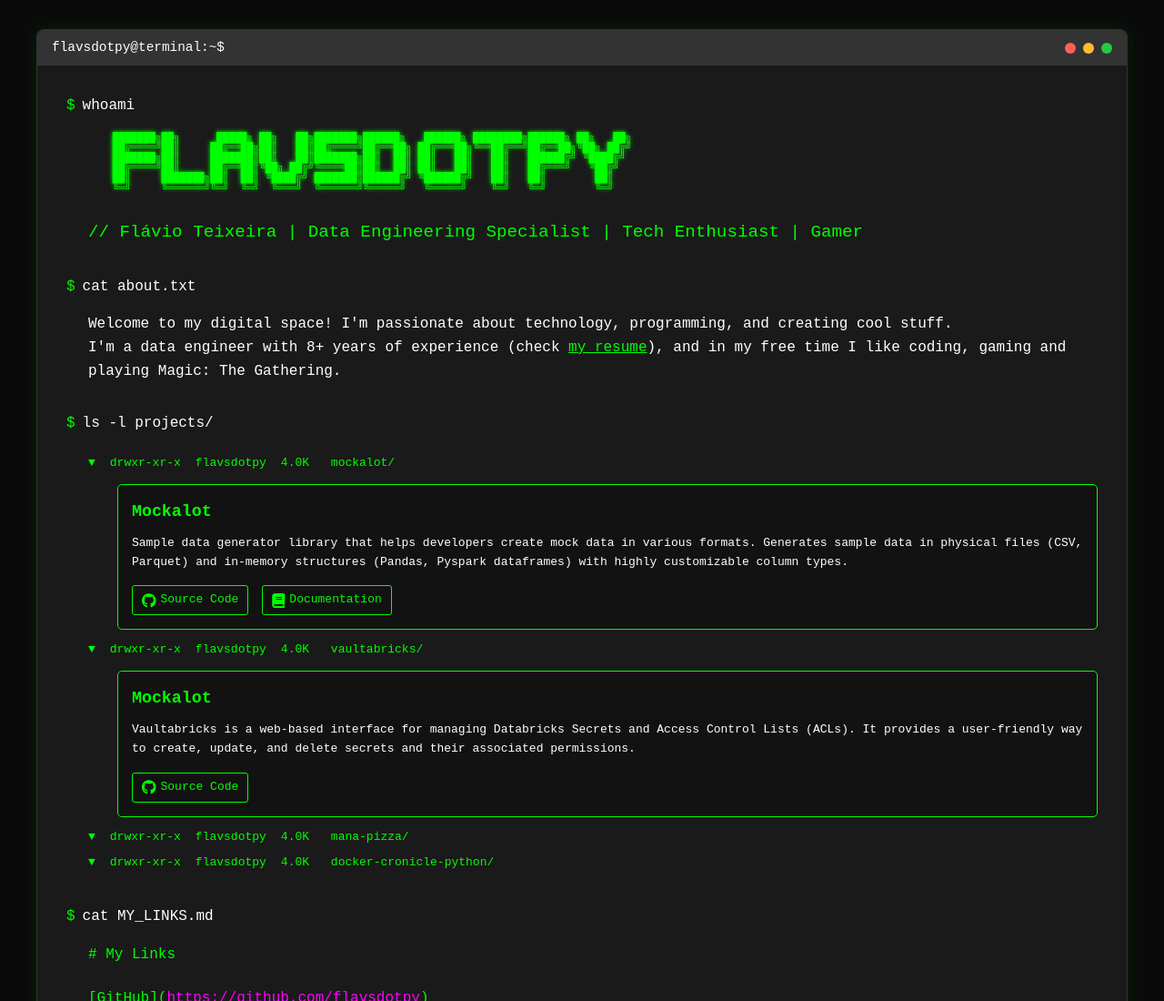
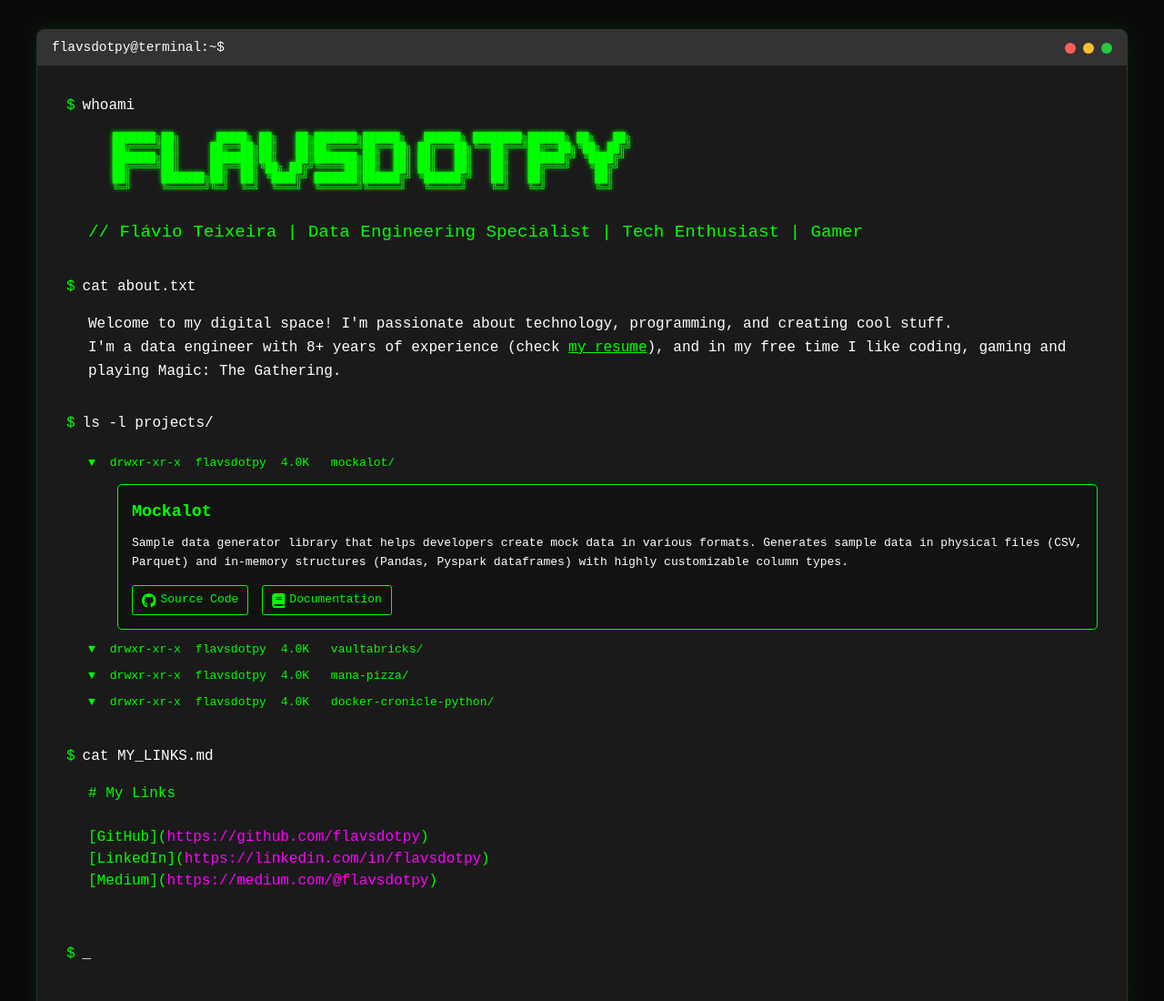
Before and after one commit to flavsdotpy/flavsdotpy.com, a plain HTML site: page app/index.html in a window 1280 px wide. Shown: the top 1100 px of the page at 91% size. Drawn offline with Linux system fonts and the light colour scheme.

Commit message:
hotfix to expanded project line

```diff
--- a/app/index.html
+++ b/app/index.html
@@ -77,7 +77,7 @@
                             <span class="ls-size">4.0K</span>
                             <span class="ls-name">vaultabricks/</span>
                         </div>
-                        <div class="project-card expanded">
+                        <div class="project-card">
                             <h3><a href="https://github.com/flavsdotpy/vaultabricks" target="_blank" class="project-title">Mockalot</a></h3>
                             <p>Vaultabricks is a web-based interface for managing Databricks Secrets and Access Control Lists (ACLs). It provides a user-friendly way to create, update, and delete secrets and their associated permissions.</p>
                             <div class="project-links">
```
